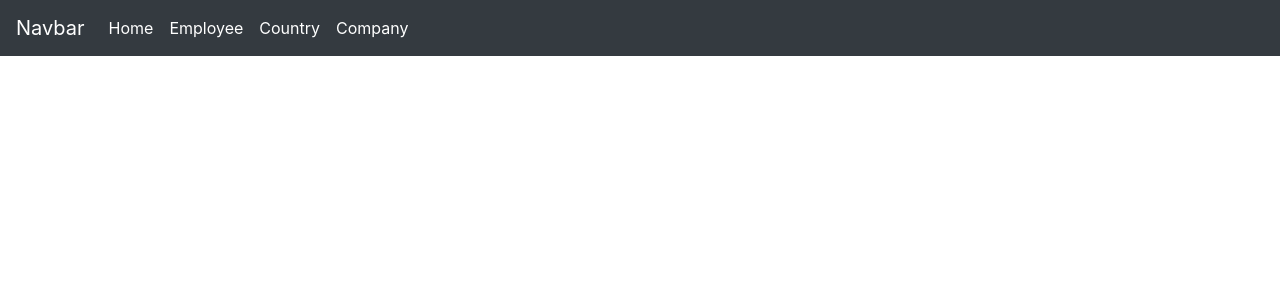
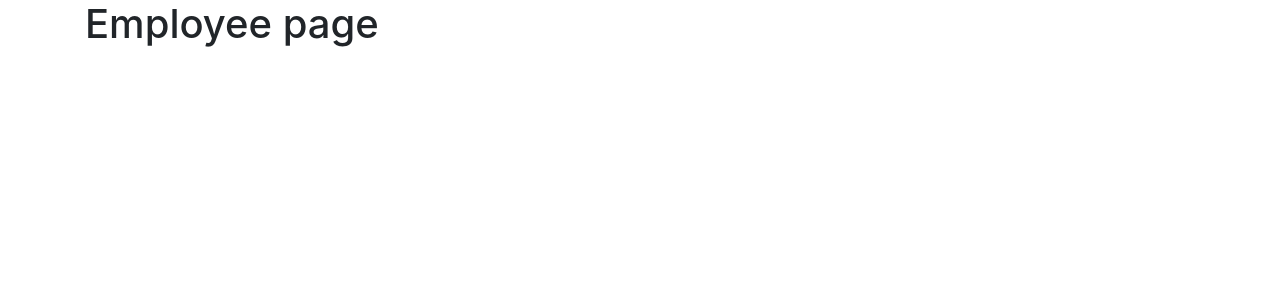
Before and after one commit to erlama/react-grupp3, a React (Create React App) app in the folder react-client-umbraco/: page /company in a window 1280 px wide. Shown: the top 300 px of the page. Built offline with nearby package versions, Linux system fonts and the light colour scheme.

Commit message:
Created all the pages

```diff
--- a/react-client-umbraco/package.json
+++ b/react-client-umbraco/package.json
@@ -7,7 +7,8 @@
     "react": "^16.11.0",
     "react-dom": "^16.11.0",
     "react-router-dom": "^5.1.2",
-    "react-scripts": "3.2.0"
+    "react-scripts": "3.2.0",
+    "styled-components": "^4.4.0"
   },
   "scripts": {
     "start": "react-scripts start",
--- a/react-client-umbraco/src/App.js
+++ b/react-client-umbraco/src/App.js
@@ -1,13 +1,19 @@
-import React from 'react'
-import { Route, Switch } from 'react-router-dom'
-import Home from './Pages/Home'
-import Navbar from './Components/NavBar';
+import React from 'react';
+import { Route, Switch } from 'react-router-dom';
+import Home from './Pages/Home';
+import Employee from './Pages/Empoyee';
+import Country from './Pages/Country';
+import Company from './Pages/Company'
+//import Navbar from './Components/NavBar';
 
 export default function App() {
   return (
-    <Switch>
-      <Navbar/>
-      <Route exact path="/" component={Home} />
-    </Switch>
+      <Switch>
+        {/* <Navbar/> */}
+        <Route exact path="/" component={Home} />
+        <Route path="/employee" component={Employee} />
+        <Route path="/country" component={Country} />
+        <Route path="/company" component={Company} />
+      </Switch>
   )
 }
--- a/react-client-umbraco/src/Components/NavBar.js
+++ b/react-client-umbraco/src/Components/NavBar.js
@@ -1,19 +1,18 @@
-import React from 'react'
-import {NavLink} from 'react-router-dom'
+import React from '../../node_modules/react'
+import {NavLink} from '../../node_modules/react-router-dom'
 
-export default function NavBar() {
-    return (
+const NavBar = () => (
     <nav className="navbar navbar-expand-lg navbar-dark bg-dark">
-            <a class="navbar-brand" href="/home">Navbar</a>
+        <a className="navbar-brand" href="/">Contact book</a>
     <div>
         <ul className="navbar-nav mr-auto">
-                    <li className="nav-item active"><NavLink className="nav-link" to="/home">Home</NavLink></li>
-                    <li className="nav-item active"><NavLink className="nav-link" to="#">Employee</NavLink></li>
-                    <li className="nav-item active"><NavLink className="nav-link" to="#">Country</NavLink></li>
-                    <li className="nav-item active"><NavLink className="nav-link" to="#">Company</NavLink ></li>
+            <li className="nav-item active"><NavLink className="nav-link" activeClassName="activate" to="/">Home</NavLink></li>
+            <li className="nav-item active"><NavLink className="nav-link" to="employee">Employee</NavLink></li>
+            <li className="nav-item active"><NavLink className="nav-link" to="country">Country</NavLink></li>
+            <li className="nav-item active"><NavLink className="nav-link" to="company">Company</NavLink ></li>
         </ul>
     </div>
-
 </nav>
 )
-}
+
+export default NavBar;
--- /dev/null
+++ b/react-client-umbraco/src/Pages/Company.js
@@ -0,0 +1,10 @@
+import React from 'react'
+
+const Company = () =>
+   (
+    <div className="container">
+      <h1>Employee page</h1>
+    </div>
+  )
+
+  export default Company;
--- /dev/null
+++ b/react-client-umbraco/src/Pages/Country.js
@@ -0,0 +1,10 @@
+import React from 'react'
+
+const Country = () =>
+   (
+    <div className="container">
+      <h1>Country page</h1>
+    </div>
+  )
+
+  export default Country;
--- /dev/null
+++ b/react-client-umbraco/src/Pages/Empoyee.js
@@ -0,0 +1,10 @@
+import React from 'react'
+
+const Employee = () =>
+   (
+    <div className="container">
+      <h1>Employee page</h1>
+    </div>
+  )
+
+  export default Employee;
```
Also changed, not shown: react-client-umbraco/src/Pages/Home.js (+5 -4 lines), react-client-umbraco/src/index.js (line endings or trailing spaces), react-client-umbraco/src/logo.svg (deleted), 1 other file (tests, documents, lock files or other folders). Lines whose indentation alone changed are shown as unchanged.
